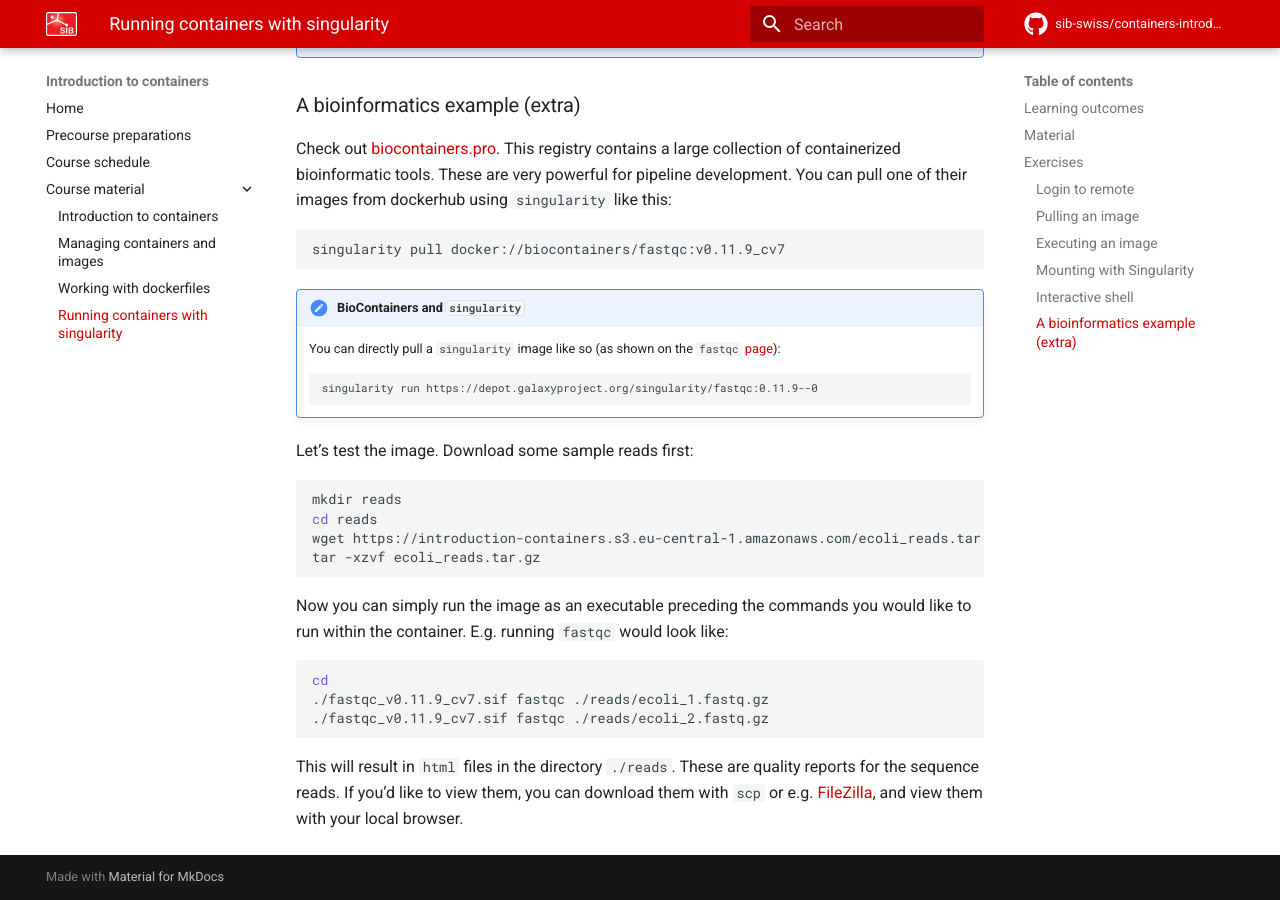
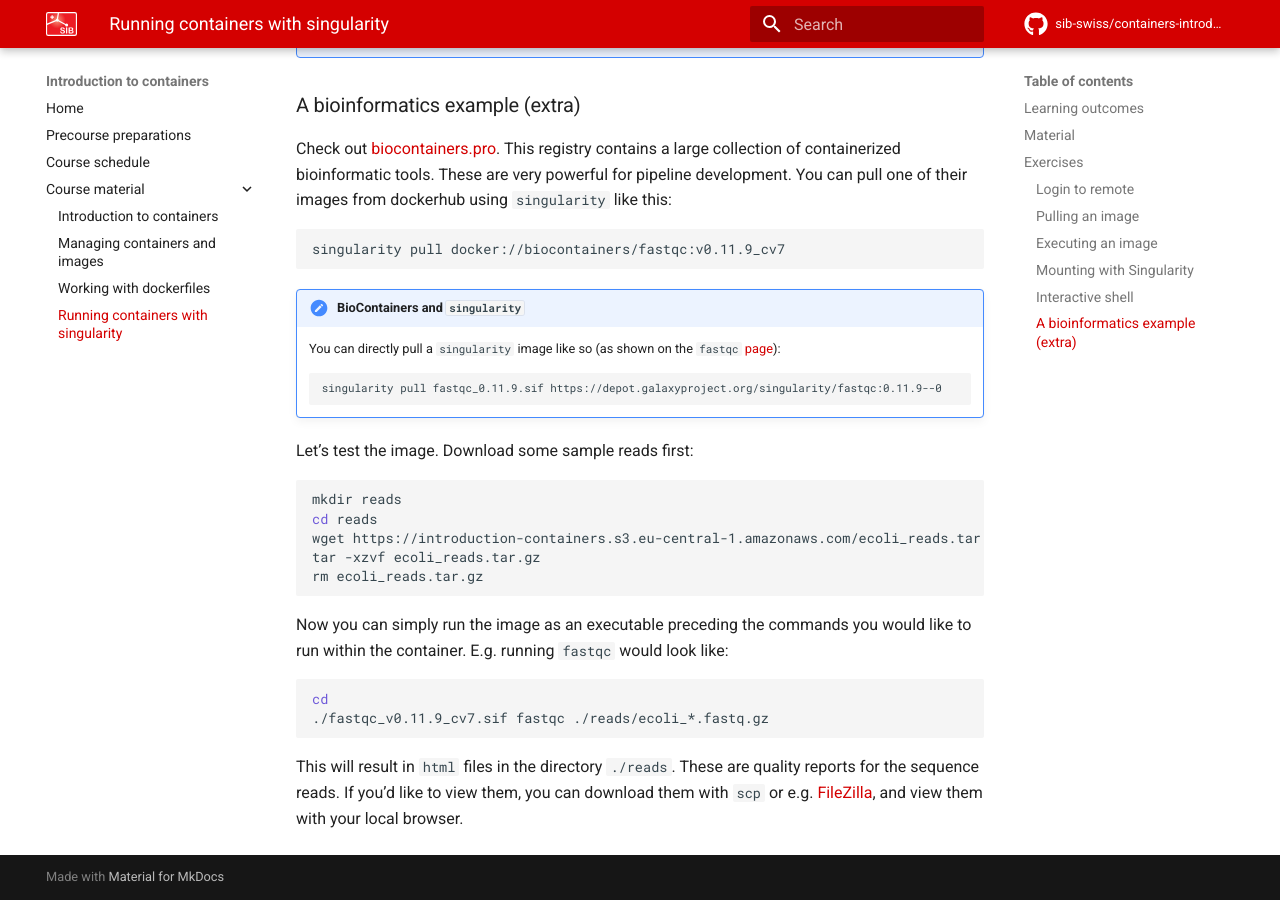
Before and after one commit to sib-swiss/containers-introduction-training, an MkDocs documentation site: the page built from docs/course_material/singularity.md, in a window 1280 px wide and 900 px high, scrolled down 3168 px. Built offline with MkDocs 1.6.1 and Material for MkDocs 9.7.7, drawn with Linux system fonts in a browser that asks for light colours; comment, search, counter and statistics services are not loaded; some of the changed lines change nothing that is shown.

Commit message:
adjustments to singularity part

````diff
--- a/docs/course_material/singularity.md
+++ b/docs/course_material/singularity.md
@@ -161,7 +161,18 @@
 **Exercise:** Run the `figlet` container interactively. Do you have the same user privileges as if you were on the host? How is that with `docker`?
 
 ??? done "Answer"
-    A command like `whoami` will result in your username printed at stdout. You have exactly the same privileges inside the singularity container as on the host. If you do this in the docker container (based on the same image), you'll get output like this:
+    A command like `whoami` will result in your username printed at stdout:
+
+    ```
+    Singularity> whoami
+    myusername
+    Singularity> id
+    uid=1030(myusername) gid=1031(myusername) groups=1031(myusername),1001(condausers)
+    Singularity> groups
+    myusername condausers
+    ```
+
+    With singularity, you have the same privileges inside the singularity container as on the host. If you do this in the docker container (based on the same image), you'll get output like this:
 
     ```
     root@a3d6e59dc19d:/# whoami
@@ -184,7 +195,7 @@
      You can directly pull a `singularity` image like so (as shown on the `fastqc` [page](https://biocontainers.pro/tools/fastqc)):
 
     ```sh
-    singularity run https://depot.galaxyproject.org/singularity/fastqc:0.11.9--0
+    singularity pull fastqc_0.11.9.sif https://depot.galaxyproject.org/singularity/fastqc:0.11.9--0
     ```
 
 Let's test the image. Download some sample reads first:
@@ -194,14 +205,14 @@
 cd reads
 wget https://introduction-containers.s3.eu-central-1.amazonaws.com/ecoli_reads.tar.gz
 tar -xzvf ecoli_reads.tar.gz
+rm ecoli_reads.tar.gz
 ```
 
 Now you can simply run the image as an executable preceding the commands you would like to run within the container. E.g. running `fastqc` would look like:
 
 ```sh
 cd
-./fastqc_v0.11.9_cv7.sif fastqc ./reads/ecoli_1.fastq.gz
-./fastqc_v0.11.9_cv7.sif fastqc ./reads/ecoli_2.fastq.gz
+./fastqc_v0.11.9_cv7.sif fastqc ./reads/ecoli_*.fastq.gz
 ```
 
 This will result in `html` files in the directory `./reads`. These are quality reports for the sequence reads. If you'd like to view them, you can download them with `scp` or e.g. [FileZilla](https://filezilla-project.org/), and view them with your local browser.
````
